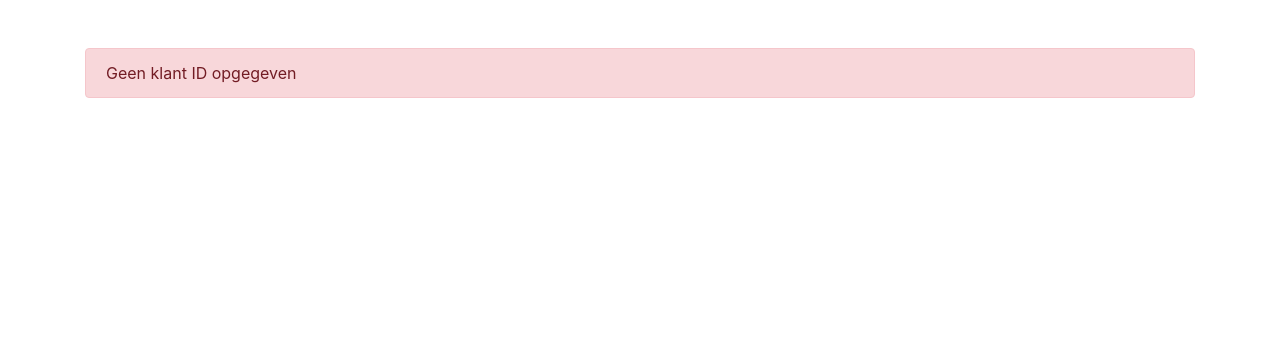
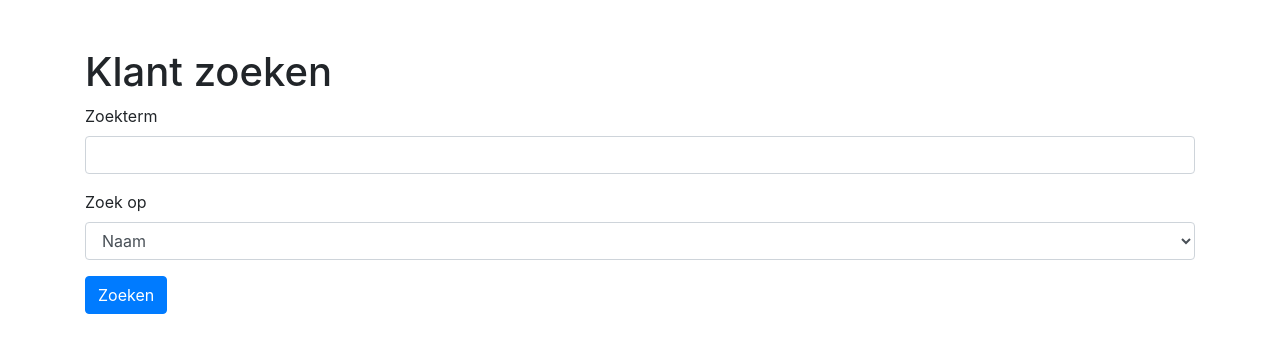
Before and after one commit to LeoMusic/VillaKlant, a PHP site: page /klanten/update_klant.php in a window 1280 px wide. Shown: the part 69-422 px from the top of the page. Run offline with PHP 8.4, Linux system fonts and the light colour scheme; some libraries are stand-ins or nearby versions.

Commit message:
aanpassing c:\Users\lapto\Downloads\villaproct_klanten.sql

```diff
--- a/klanten/update_klant.php
+++ b/klanten/update_klant.php
@@ -3,116 +3,129 @@ define('SECURE', true);
 include '../config/db_connect.php';
 include '../includes/header.php';
 
-$klant = null;
+$search_results = [];
 
 if ($_SERVER["REQUEST_METHOD"] == "POST") {
-    $id = $_POST['id'];
-    $voornaam = $_POST['voornaam'];
-    $achternaam = $_POST['achternaam'];
-    $telefoonnummer = $_POST['telefoonnummer'];
-    $email = $_POST['email'];
-    $functie = $_POST['functie'];
-    $bedrijf_id = $_POST['bedrijf_id'];
-    $notities = $_POST['notities'];
+    $search_term = $_POST['search_term'];
+    $search_type = $_POST['search_type'];
 
-    // Voorbereiden van een SQL statement
-    $stmt = $conn->prepare("UPDATE klanten SET voornaam=?, achternaam=?, telefoonnummer=?, email=?, functie=?, bedrijf_id=?, notities=? WHERE id=?");
-    $stmt->bind_param("sssssis", $voornaam, $achternaam, $telefoonnummer, $email, $functie, $bedrijf_id, $notities, $id);
-
-    // Uitvoeren van het statement
-    if ($stmt->execute() === TRUE) {
-        echo "<div class='alert alert-success mt-3'>Record updated successfully</div>";
+    if ($search_type == 'naam') {
+        $sql = "SELECT klanten.id, voornaam, achternaam, telefoonnummer_mobiel, telefoonnummer_vast, email, functie, bedrijfsnaam, notities
+                FROM klanten
+                JOIN bedrijven ON klanten.bedrijf_id = bedrijven.id
+                WHERE voornaam LIKE ? OR achternaam LIKE ?";
+        $like_search_term = "%$search_term%";
+        $stmt = $conn->prepare($sql);
+        $stmt->bind_param("ss", $like_search_term, $like_search_term);
     } else {
-        echo "<div class='alert alert-danger mt-3'>Error updating record: " . $stmt->error . "</div>";
+        $sql = "SELECT klanten.id, voornaam, achternaam, telefoonnummer_mobiel, telefoonnummer_vast, email, functie, bedrijfsnaam, notities
+                FROM klanten
+                JOIN bedrijven ON klanten.bedrijf_id = bedrijven.id
+                WHERE $search_type LIKE ?";
+        $like_search_term = "%$search_term%";
+        $stmt = $conn->prepare($sql);
+        $stmt->bind_param("s", $like_search_term);
     }
 
-    // Sluiten van het statement
-    $stmt->close();
-
-    // Haal de bijgewerkte klantgegevens opnieuw op
-    $stmt = $conn->prepare("SELECT * FROM klanten WHERE id=?");
-    $stmt->bind_param("i", $id);
     $stmt->execute();
     $result = $stmt->get_result();
 
     if ($result->num_rows > 0) {
-        $klant = $result->fetch_assoc();
-    } else {
-        echo "<div class='alert alert-danger mt-3'>Klant niet gevonden</div>";
-        exit;
+        while($row = $result->fetch_assoc()) {
+            $search_results[] = $row;
+        }
     }
 
-    // Sluiten van het statement
     $stmt->close();
-} else {
-    if (isset($_GET['id'])) {
-        $id = $_GET['id'];
-        $stmt = $conn->prepare("SELECT * FROM klanten WHERE id=?");
-        $stmt->bind_param("i", $id);
-        $stmt->execute();
-        $result = $stmt->get_result();
-
-        if ($result->num_rows > 0) {
-            $klant = $result->fetch_assoc();
-        } else {
-            echo "<div class='alert alert-danger mt-3'>Klant niet gevonden</div>";
-            exit;
-        }
-
-        // Sluiten van het statement
-        $stmt->close();
-    } else {
-        echo "<div class='alert alert-danger mt-3'>Geen klant ID opgegeven</div>";
-        exit;
-    }
 }
-
-// Haal de lijst van bedrijven op
-$bedrijven_result = $conn->query("SELECT id, bedrijfsnaam FROM bedrijven");
 ?>
 
-<h1 class="mt-5">Klant bijwerken</h1>
-<form method="post" action="update_klant.php">
-    <input type="hidden" name="id" value="<?php echo isset($klant['id']) ? $klant['id'] : ''; ?>">
+<h1 class="mt-5">Klant zoeken</h1>
+<form method="post" action="search_klant.php">
     <div class="mb-3">
-        <label for="voornaam" class="form-label">Voornaam</label>
-        <input type="text" class="form-control" id="voornaam" name="voornaam" value="<?php echo isset($klant['voornaam']) ? $klant['voornaam'] : ''; ?>" required>
+        <label for="search_term" class="form-label">Zoekterm</label>
+        <input type="text" class="form-control" id="search_term" name="search_term" required>
     </div>
     <div class="mb-3">
-        <label for="achternaam" class="form-label">Achternaam</label>
-        <input type="text" class="form-control" id="achternaam" name="achternaam" value="<?php echo isset($klant['achternaam']) ? $klant['achternaam'] : ''; ?>" required>
-    </div>
-    <div class="mb-3">
-        <label for="telefoonnummer" class="form-label">Telefoonnummer</label>
-        <input type="text" class="form-control" id="telefoonnummer" name="telefoonnummer" value="<?php echo isset($klant['telefoonnummer']) ? $klant['telefoonnummer'] : ''; ?>" required>
-    </div>
-    <div class="mb-3">
-        <label for="email" class="form-label">Email</label>
-        <input type="email" class="form-control" id="email" name="email" value="<?php echo isset($klant['email']) ? $klant['email'] : ''; ?>" required>
-    </div>
-    <div class="mb-3">
-        <label for="functie" class="form-label">Functie</label>
-        <input type="text" class="form-control" id="functie" name="functie" value="<?php echo isset($klant['functie']) ? $klant['functie'] : ''; ?>" required>
-    </div>
-    <div class="mb-3">
-        <label for="bedrijf_id" class="form-label">Bedrijf</label>
-        <select class="form-control" id="bedrijf_id" name="bedrijf_id" required>
-            <option value="">Selecteer een bedrijf</option>
-            <?php
-            if ($bedrijven_result->num_rows > 0) {
-                while($row = $bedrijven_result->fetch_assoc()) {
-                    $selected = isset($klant['bedrijf_id']) && $row["id"] == $klant['bedrijf_id'] ? 'selected' : '';
-                    echo "<option value='" . $row["id"] . "' $selected>" . $row["bedrijfsnaam"] . "</option>";
-                }
-            }
-            ?>
+        <label for="search_type" class="form-label">Zoek op</label>
+        <select class="form-control" id="search_type" name="search_type" required>
+            <option value="naam">Naam</option>
+            <option value="email">Email</option>
+            <option value="telefoonnummer_mobiel">Telefoonnummer Mobiel</option>
+            <option value="telefoonnummer_vast">Telefoonnummer Vast</option>
         </select>
     </div>
-    <div class="mb-3">
-        <label for="notities" class="form-label">Notities</label>
-        <textarea class="form-control" id="notities" name="notities" rows="3"><?php echo isset($klant['notities']) ? $klant['notities'] : ''; ?></textarea>
-    </div>
-    <button type="submit" class="btn btn-primary">Bijwerken</button>
+    <button type="submit" class="btn btn-primary">Zoeken</button>
 </form>
 
+<?php if (!empty($search_results)): ?>
+    <h2 class="mt-5">Zoekresultaten</h2>
+    <table class="table table-striped mt-3">
+        <thead>
+            <tr>
+                <th>ID</th>
+                <th>Naam</th>
+                <th>Telefoonnummer Mobiel</th>
+                <th>Telefoonnummer Vast</th>
+                <th>Email</th>
+                <th>Functie</th>
+                <th>Bedrijf</th>
+                <th>Notities</th>
+                <th>Acties</th>
+            </tr>
+        </thead>
+        <tbody>
+            <?php foreach ($search_results as $row): ?>
+                <tr>
+                    <td><?php echo $row["id"]; ?></td>
+                    <td><?php echo $row["voornaam"] . " " . $row["achternaam"]; ?></td>
+                    <td><?php echo $row["telefoonnummer_mobiel"]; ?></td>
+                    <td><?php echo $row["telefoonnummer_vast"]; ?></td>
+                    <td><?php echo $row["email"]; ?></td>
+                    <td><?php echo $row["functie"]; ?></td>
+                    <td><?php echo $row["bedrijfsnaam"]; ?></td>
+                    <td><?php echo $row["notities"]; ?></td>
+                    <td>
+                        <a href="update_klant.php?id=<?php echo $row['id']; ?>" class="btn btn-warning btn-sm">Bewerken</a>
+                    </td>
+                </tr>
+            <?php endforeach; ?>
+        </tbody>
+    </table>
+
+    <div class="mt-5">
+        <h3>Asana Taken</h3>
+        <div class="btn-group mb-3" role="group" aria-label="Asana Taken">
+            <button type="button" class="btn btn-secondary" data-toggle="collapse" data-target="#offerteForm" aria-expanded="false" aria-controls="offerteForm">Offerte</button>
+            <button type="button" class="btn btn-secondary">Terugbelverzoek</button>
+            <button type="button" class="btn btn-secondary">Service verzoek</button>
+        </div>
+        <div class="collapse" id="offerteForm">
+            <div class="card card-body">
+                <form>
+                    <div class="mb-3">
+                        <label for="onderwerp" class="form-label">Onderwerp</label>
+                        <input type="text" class="form-control" id="onderwerp" name="onderwerp" required>
+                    </div>
+                    <div class="mb-3">
+                        <label for="omschrijving" class="form-label">Omschrijving</label>
+                        <textarea class="form-control" id="omschrijving" name="omschrijving" rows="3" required></textarea>
+                    </div>
+                    <div class="mb-3">
+                        <label for="afspraken" class="form-label">Afspraken</label>
+                        <textarea class="form-control" id="afspraken" name="afspraken" rows="3" required></textarea>
+                    </div>
+                    <button type="submit" class="btn btn-primary">Verstuur</button>
+                </form>
+            </div>
+        </div>
+        <div class="input-group mt-3">
+            <button type="button" class="btn btn-secondary">Reactie op</button>
+            <input type="text" class="form-control" placeholder="Voer reactie in">
+        </div>
+    </div>
+<?php elseif ($_SERVER["REQUEST_METHOD"] == "POST"): ?>
+    <p class="mt-3">Geen resultaten gevonden.</p>
+<?php endif; ?>
+
 <?php include '../includes/footer.php'; ?>
```
Also changed, not shown: data/villaproct_klanten.sql (renamed from data/villaklant.sql, +21 -15 lines), klanten/create_klant.php (+14 -7 lines), klanten/read_klant.php (+6 -4 lines), klanten/search_klant.php (+8 -5 lines).
